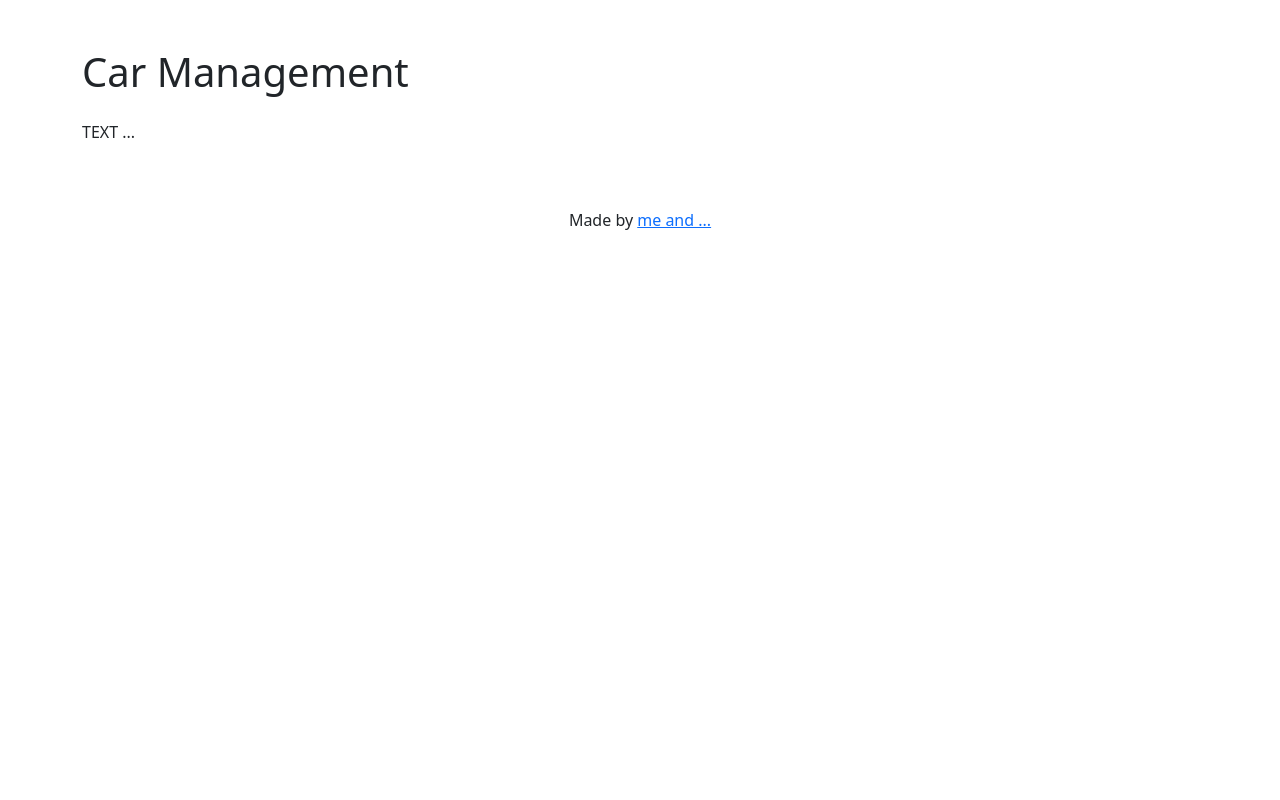
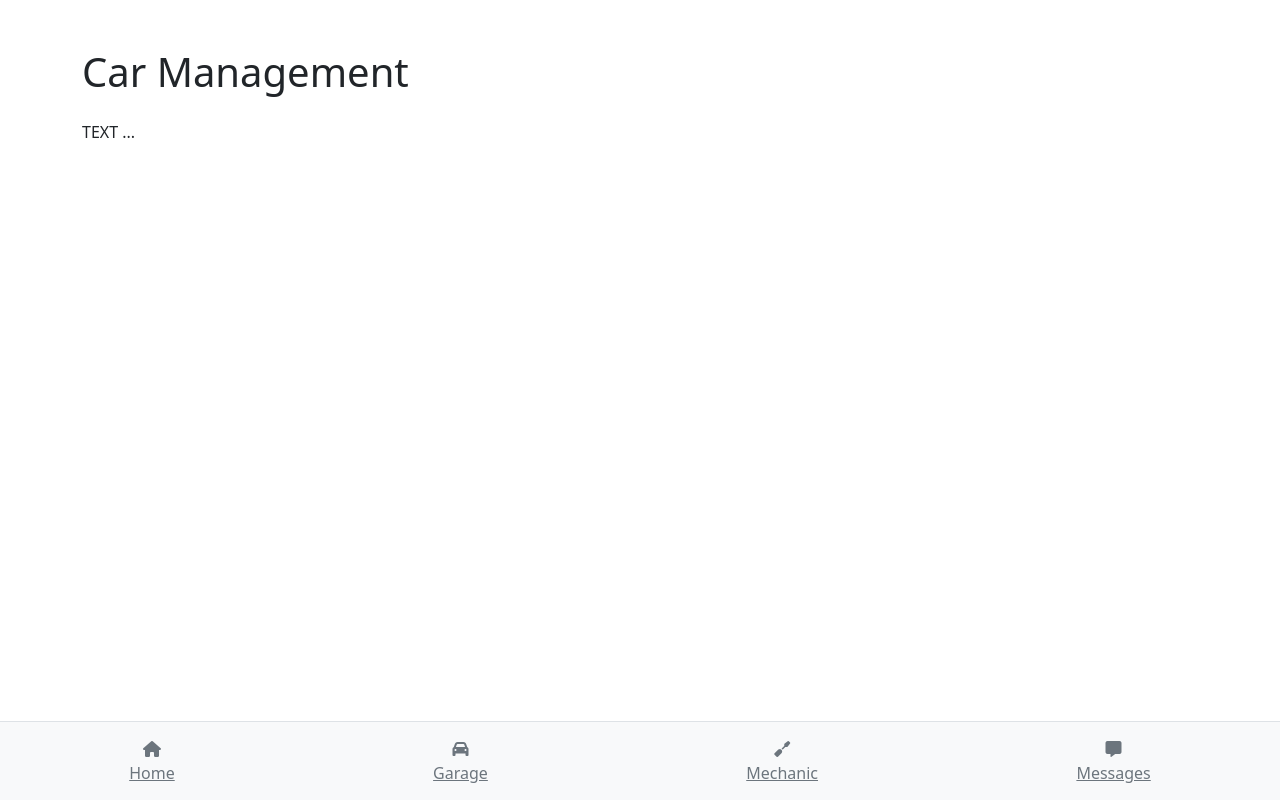
Before and after one commit to duartebranco/Car-Management, a plain HTML site: page index.html in a window 1280 px wide. Drawn offline with nearby package versions, Linux system fonts and the light colour scheme.

Commit message:
first footer + other pages

```diff
--- a/index.html
+++ b/index.html
@@ -6,7 +6,7 @@
     <meta name="viewport" content="width=device-width, initial-scale=1, shrink-to-fit=no">
     <title>Car Management</title>
     <link rel="stylesheet" href="https://cdn.jsdelivr.net/npm/bootstrap@5.3.3/dist/css/bootstrap.min.css" integrity="sha384-QWTKZyjpPEjISv5WaRU9OFeRpok6YctnYmDr5pNlyT2bRjXh0JMhjY6hW+ALEwIH" crossorigin="anonymous">
-    <link rel="stylesheet" href="https://cdnjs.cloudflare.com/ajax/libs/font-awesome/6.7.1/css/fontawesome.min.css" integrity="sha512-lauN4D/0AgFUGvmMR+knQnbOADyD/XuQ8VF18I8Ll0+TLvsujshyxvU+uzogmQbSq6qJd5jnUdYtK8ShxXMlSg==" crossorigin="anonymous" referrerpolicy="no-referrer" />
+    <link rel="stylesheet" href="https://cdnjs.cloudflare.com/ajax/libs/font-awesome/6.7.2/css/all.min.css" integrity="sha512-Evv84Mr4kqVGRNSgIGL/F/aIDqQb7xQ2vcrdIwxfjThSH8CSR7PBEakCr51Ck+w+/U6swU2Im1vVX0SVk9ABhg==" crossorigin="anonymous" referrerpolicy="no-referrer" />
     <link rel="stylesheet" href="myCSS.css" />
 </head>
 <body>
@@ -14,10 +14,29 @@
         <h1>Car Management</h1>
         <p class="mt-4">TEXT ...</p>
     </div>
-    <p class="text-center">Made by <a href="https://github.com/duartebranco" target="_blank">me and ...</a></p>
+
+    <footer class="fixed-bottom bg-light text-center py-2 border-top">
+        <div class="d-flex justify-content-around">
+            <a href="home.html" class="btn btn-link text-secondary">
+                <i class="fa-solid fa-house"></i>
+                <div>Home</div>
+            </a>
+            <a href="garage.html" class="btn btn-link text-secondary">
+                <i class="fa-solid fa-car"></i>
+                <div>Garage</div>
+            </a>
+            <a href="mechanic.html" class="btn btn-link text-secondary">
+                <i class="fa-solid fa-screwdriver"></i>
+                <div>Mechanic</div>
+            </a>
+            <a href="messages.html" class="btn btn-link text-secondary">
+                <i class="fa-solid fa-message"></i>
+                <div>Messages</div>
+            </a>
+        </div>
+    </footer>
 
     <script src="https://cdn.jsdelivr.net/npm/bootstrap@5.3.3/dist/js/bootstrap.min.js" integrity="sha384-0pUGZvbkm6XF6gxjEnlmuGrJXVbNuzT9qBBavbLwCsOGabYfZo0T0to5eqruptLy" crossorigin="anonymous"></script>
-    <script src="https://cdnjs.cloudflare.com/ajax/libs/font-awesome/6.7.1/js/fontawesome.min.js" integrity="sha512-wb6S3DSfVBkb+hSBITIgbDGVQP+2h6cHRCSGjWXHqbyehs8kLtjgaIwp/vvZJNxX0NaVxhTGUetfD11t/vD2bw==" crossorigin="anonymous" referrerpolicy="no-referrer"></script>
     <script src="https://code.jquery.com/jquery-3.7.1.js" integrity="sha256-eKhayi8LEQwp4NKxN+CfCh+3qOVUtJn3QNZ0TciWLP4=" crossorigin="anonymous"></script>
     <script src="script.js"></script>
 </body>
```
Also changed, not shown: garage.html (added), home.html (added), mechanic.html (added), messages.html (added).
